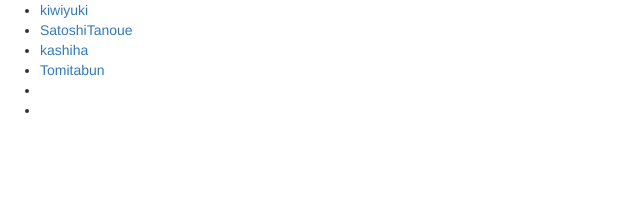
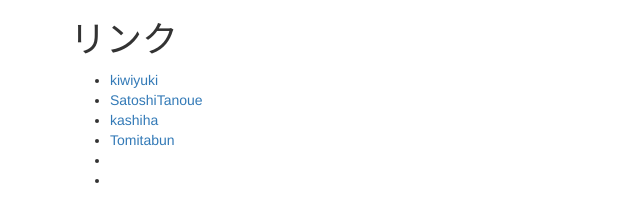
Before and after one commit to kiwiyuki/team_project, a plain HTML site: page index.html in a window 1280 px wide. Shown: the whole page, without its empty margins (0-640 px from the left). Drawn offline with nearby package versions, Linux system fonts and the light colour scheme.

Commit message:
add bootstrap

```diff
--- a/index.html
+++ b/index.html
@@ -7,7 +7,8 @@
   <script src="https://maxcdn.bootstrapcdn.com/bootstrap/3.3.7/js/bootstrap.min.js" integrity="sha384-Tc5IQib027qvyjSMfHjOMaLkfuWVxZxUPnCJA7l2mCWNIpG9mGCD8wGNIcPD7Txa" crossorigin="anonymous"></script>
 </head>
 <body>
-  <div>
+  <div class="container">
+    <h1>リンク</h1>
     <ul>
       <li><a href="./kiwiyuki.html">kiwiyuki</a></li>
       <li><a href="./SatoshiTanoue.html">SatoshiTanoue</a></li>
```
Also changed, not shown: SatoshiTanoue.html (+2 -0 lines).
